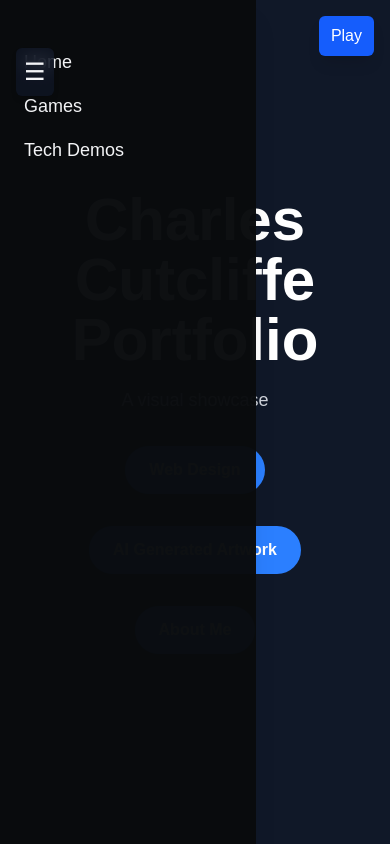
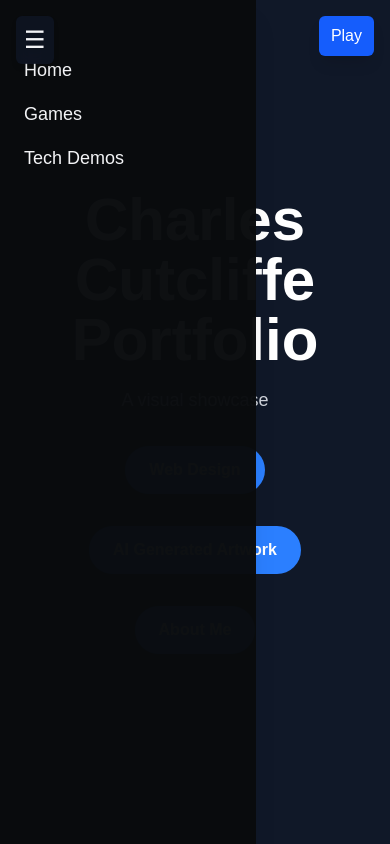
Before and after one commit to cutty92/my-portfolio, a Next.js app: page / in a window 390 px wide. Both pictures are taken after a click on the button "Open menu". Shown: the top 844 px of the page. Built offline with nearby package versions, Linux system fonts and the light colour scheme.

Commit message:
hamburger lowered

```diff
--- a/components/MagneticNavbar.jsx
+++ b/components/MagneticNavbar.jsx
@@ -99,7 +99,7 @@ export default function MagneticNavbar() {
         <button
           aria-label={mobileOpen ? 'Close menu' : 'Open menu'}
           onClick={() => setMobileOpen((v) => !v)}
-          className="fixed top-12 left-4 z-50 rounded-md bg-gray-900/70 p-2 text-gray-100 shadow-md backdrop-blur"
+          className="fixed top-4 left-4 z-50 rounded-md bg-gray-900/70 p-2 text-gray-100 shadow-md backdrop-blur"
         >
           <span className="text-2xl">☰</span>
         </button>
@@ -114,7 +114,7 @@ export default function MagneticNavbar() {
               style={{ backgroundColor: 'rgba(10, 12, 14, 0.98)' }}
               className="fixed left-0 top-0 z-40 h-full w-64 shadow-xl p-6"
             >
-              <nav className="flex flex-col gap-4 mt-6">
+              <nav className="flex flex-col gap-4 mt-6 pt-2">
                 {items.map((it) => (
                   <a
                     key={it.label}
```
